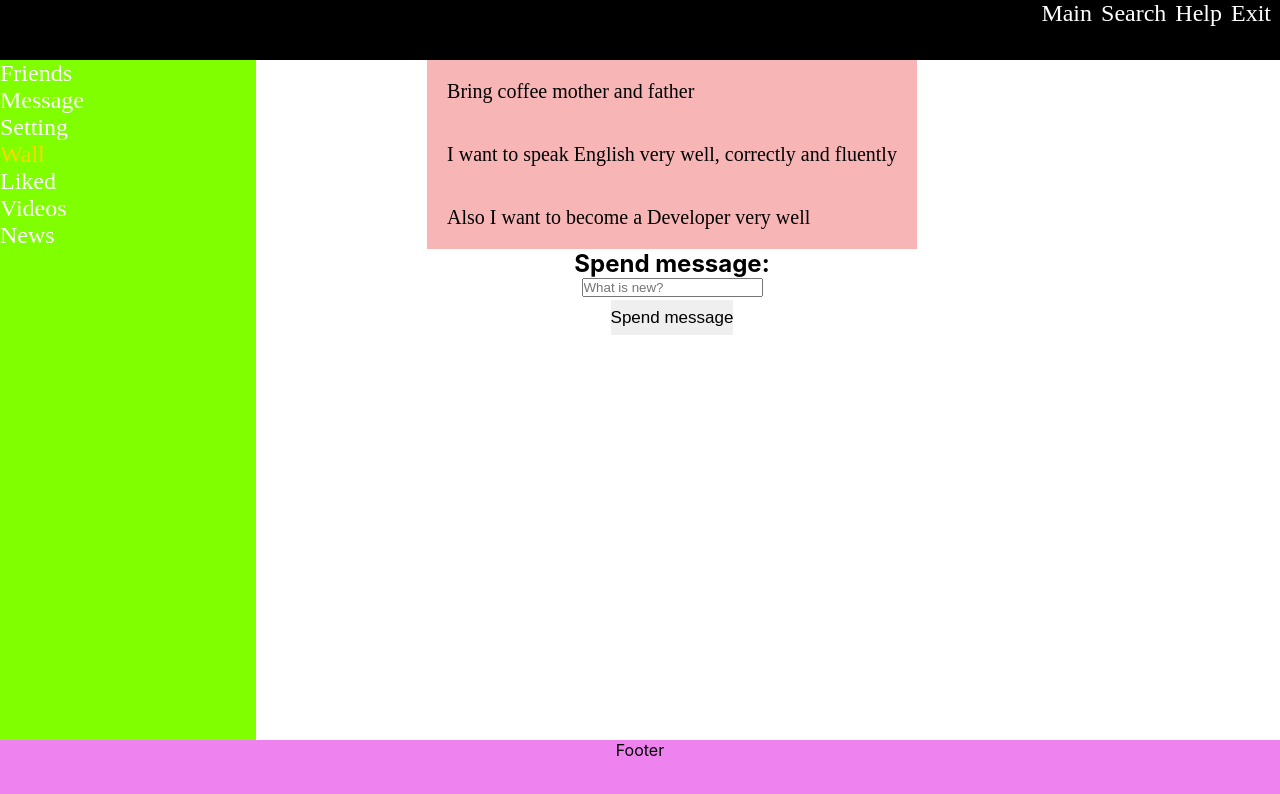
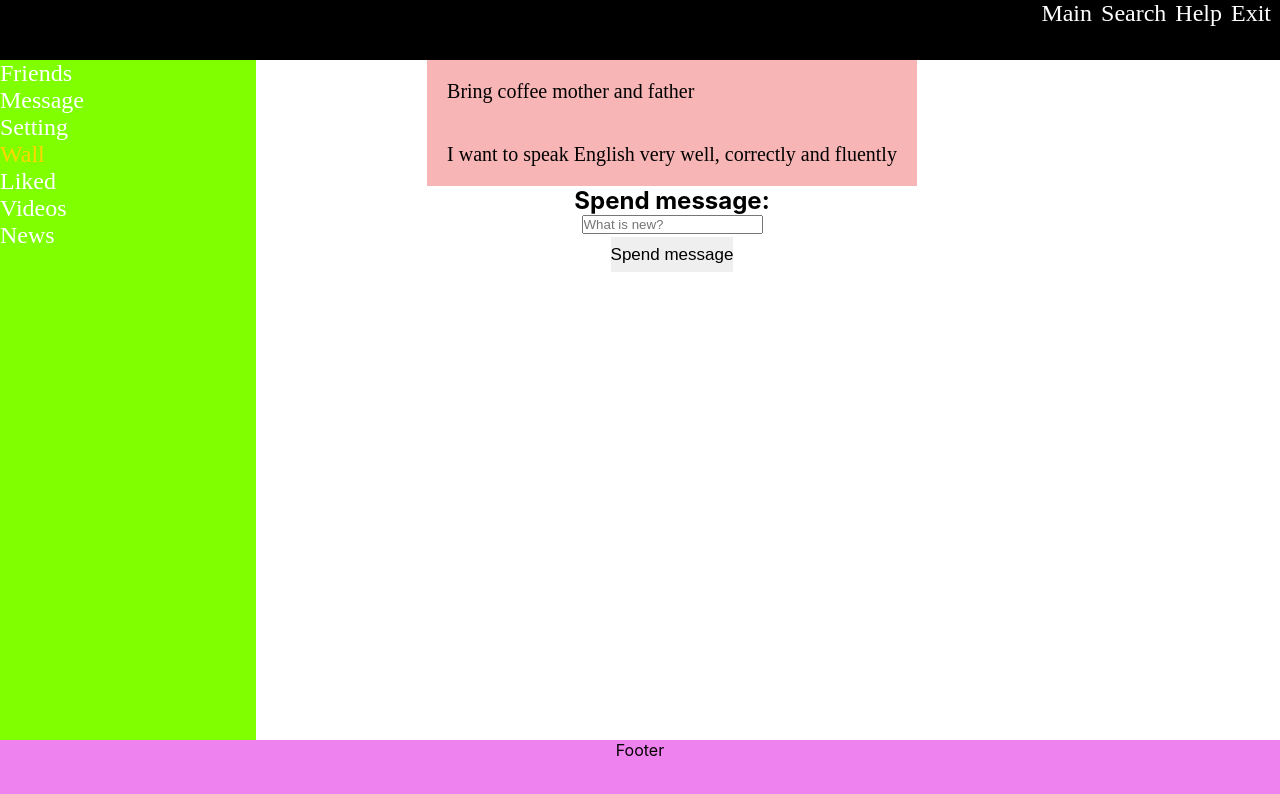
Before and after one commit to kayarmolenka/react-way, a React (Create React App) app: page /wall in a window 1280 px wide. Shown: the top 794 px of the page. Built offline with nearby package versions, Linux system fonts and the light colour scheme.

Commit message:
added function addPost

```diff
--- a/src/components/App/App.js
+++ b/src/components/App/App.js
@@ -1,25 +1,20 @@
 import React from 'react';
-import {BrowserRouter} from 'react-router-dom';
 import Header from '../Header/Header';
 import Nav from '../Nav/Nav';
 import Footer from '../Footer/Footer';
 import Content from '../Content/Content';
-import {addPost} from '../state';
 
 import './App.css';
 
-addPost('Also I want to become a Developer very well')
-
 function App(props) {
 	return (
-		<BrowserRouter>
-			<div className="main_page">
+		<div className="main_page">
 			<Header />
 			<Nav />
-			<Content state={props.state}/>
+			<Content state={props.state} addPost={props.addPost}/>
 			<Footer />
-			</div>
-		</BrowserRouter>
+		</div>
+
 	)
 }
 
--- a/src/components/Content/Content.jsx
+++ b/src/components/Content/Content.jsx
@@ -6,12 +6,13 @@ import Setting from '../Setting/Setting';
 import Main from '../Main/Main';
 import Wall from '../Wall/Wall';
 
+
 function Content(props) {
 	return(
 		<React.Fragment>
 			<Route path="/friends" render={() => <Friends persons={props.state.persons}/>} />
 			<Route path="/message" render={() => <Message dialogs={props.state.dialogs}/>} />
-			<Route path="/wall" render={() => <Wall posts={props.state.posts}/>} />
+			<Route path="/wall" render={() => <Wall posts={props.state.posts} addPost={props.addPost}/>} />
 			<Route path="/setting" component={Setting} />
 			<Route path="/main" component={Main} />
 		</React.Fragment>
--- a/src/components/Wall/Wall.jsx
+++ b/src/components/Wall/Wall.jsx
@@ -1,13 +1,15 @@
 import React from "react";
 
-function Wall({posts}) {
+function Wall(props) {
 	const newPostElement = React.createRef();
-	const addPost = () => {
+
+	const MyPosts = () => {
 		const text = newPostElement.current.value;
-		alert(text);
+		props.addPost(text);
+		newPostElement.current.value = '';
 	}
 
-	const elements = posts.map(({id, message}) => {
+	const elements = props.posts.map(({id, message}) => {
 		return <li className='list-item' key={id}>{message}</li>
 	})
 
@@ -23,7 +25,7 @@ function Wall({posts}) {
 				placeholder='What is new?'
 			></input>
 			<button
-				onClick={addPost}
+				onClick={MyPosts}
 			>Spend message</button>
 		</article>
 	)
--- a/src/components/state.js
+++ b/src/components/state.js
@@ -1,3 +1,5 @@
+import { renderPage } from "../render";
+
 const state = {
 	persons: [
 		{id: 1, name:'Nastya', avatar: '/img/nastya.jpg'},
@@ -22,7 +24,8 @@ export const addPost = (postMessage) => {
 		message: postMessage,
 		likesCount: 0
 	};
-	state.posts.push(newPost)
+	state.posts.push(newPost);
+	renderPage(state);
 }
 
 export default state;
--- a/src/index.js
+++ b/src/index.js
@@ -1,12 +1,5 @@
-import React from 'react';
-import ReactDOM from 'react-dom';
+import state from './components/state';
 import './index.css';
-import App from './components/App/App';
-import state from './components/state';
+import {renderPage} from './render';
 
-ReactDOM.render(
-	<React.StrictMode>
-		<App state={state}/>
-	</React.StrictMode>,
-	document.getElementById('root')
-);
+renderPage(state);
--- /dev/null
+++ b/src/render.js
@@ -0,0 +1,16 @@
+import React from 'react';
+import ReactDOM from 'react-dom';
+import './index.css';
+import App from './components/App/App';
+import {BrowserRouter} from 'react-router-dom';
+import {addPost} from './components/state';
+
+
+export const renderPage = (state) => {
+	ReactDOM.render(
+		<BrowserRouter>
+			<App state={state} addPost={addPost}/>
+		</BrowserRouter>,
+		document.getElementById('root')
+	);
+}
```
